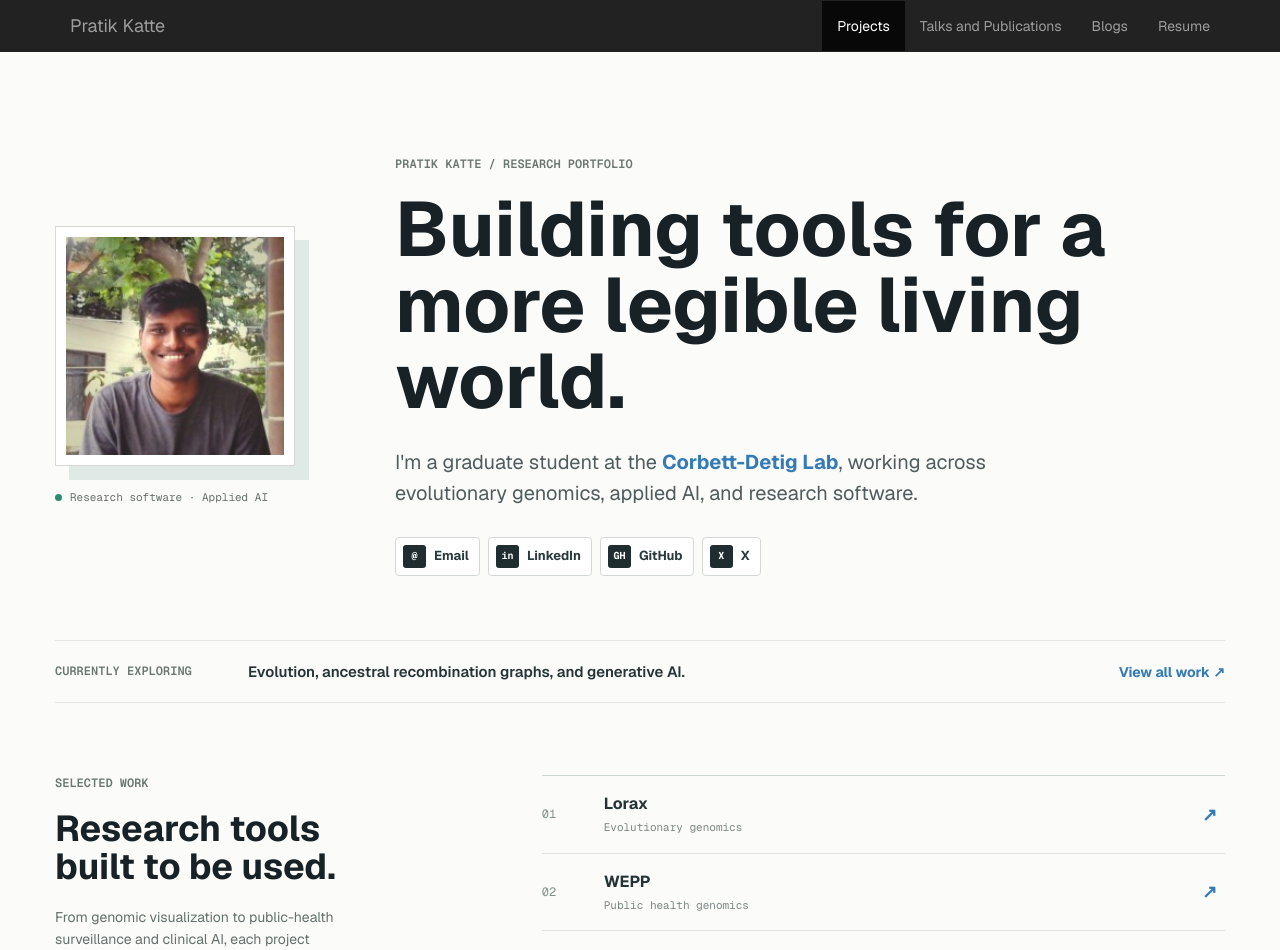
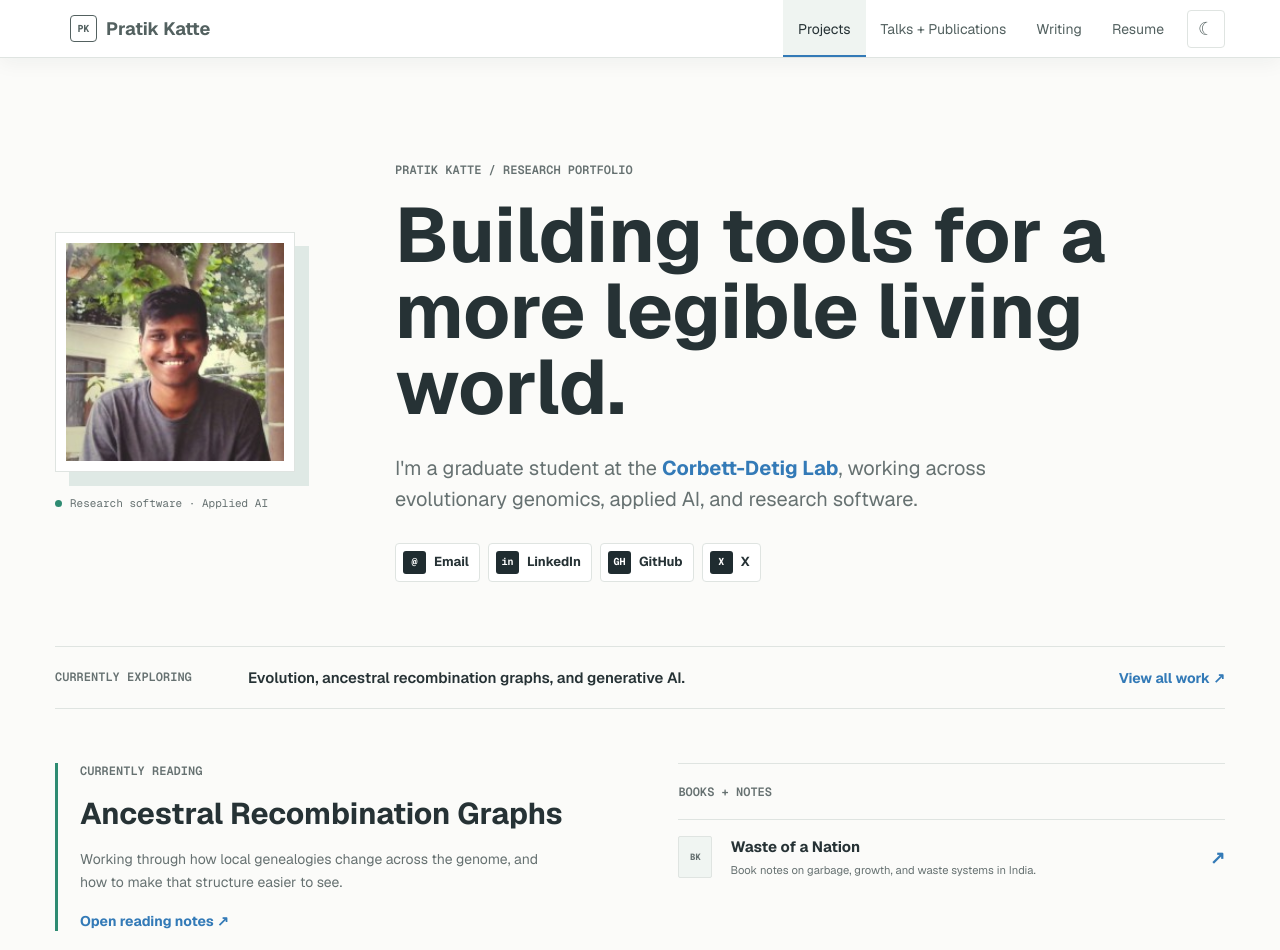
Before and after one commit to pratikkatte/portfolio, a Next.js app: page / in a window 1280 px wide. Shown: the top 950 px of the page. Built offline with nearby package versions, Linux system fonts and the light colour scheme.

Commit message:
Add theme toggle and reading sections

```diff
--- a/app/components.tsx
+++ b/app/components.tsx
@@ -2,14 +2,28 @@
 
 import Link from "next/link";
 import { usePathname } from "next/navigation";
+import { useEffect, useState } from "react";
 import { profile, type Project } from "./site-data";
 
 const nav = [
   { label: "Projects", href: "/" },
-  { label: "Talks and Publications", href: "/publications" },
-  { label: "Blogs", href: "/writing" },
+  { label: "Talks + Publications", href: "/publications" },
+  { label: "Writing", href: "/writing" },
   { label: "Resume", href: profile.resume },
 ];
+
+function getInitialTheme(): "light" | "dark" {
+  if (typeof window === "undefined") {
+    return "light";
+  }
+
+  const storedTheme = window.localStorage.getItem("theme");
+  if (storedTheme === "dark" || storedTheme === "light") {
+    return storedTheme;
+  }
+
+  return window.matchMedia("(prefers-color-scheme: dark)").matches ? "dark" : "light";
+}
 
 export function SiteHeader() {
   const pathname = usePathname();
@@ -21,15 +35,23 @@ export function SiteHeader() {
       </a>
       <nav className="nav-shell" aria-label="Primary navigation">
         <Link className="brand" href="/">
-          {profile.name}
+          <span className="brand-mark" aria-hidden="true">PK</span>
+          <span>{profile.name}</span>
         </Link>
+        <div className="nav-tools">
           <div className="nav-links">
             {nav.map((item) =>
               item.href.startsWith("/") && !item.href.endsWith(".pdf") ? (
                 <Link
                   key={item.href}
                   href={item.href}
-                aria-current={pathname === item.href ? "page" : undefined}
+                  aria-current={
+                    (item.href === "/"
+                      ? pathname === "/" || pathname === "/projects"
+                      : pathname === item.href)
+                      ? "page"
+                      : undefined
+                  }
                 >
                   {item.label}
                 </Link>
@@ -40,8 +62,40 @@ export function SiteHeader() {
               ),
             )}
           </div>
+          <ThemeToggle />
+        </div>
       </nav>
     </header>
+  );
+}
+
+export function ThemeToggle() {
+  const [theme, setTheme] = useState<"light" | "dark">(getInitialTheme);
+
+  useEffect(() => {
+    document.documentElement.dataset.theme = theme;
+    window.localStorage.setItem("theme", theme);
+  }, [theme]);
+
+  function toggleTheme() {
+    const nextTheme = theme === "dark" ? "light" : "dark";
+    setTheme(nextTheme);
+    window.localStorage.setItem("theme", nextTheme);
+    document.documentElement.dataset.theme = nextTheme;
+  }
+
+  return (
+    <button
+      className="theme-toggle"
+      type="button"
+      onClick={toggleTheme}
+      aria-label={`Switch to ${theme === "dark" ? "light" : "dark"} mode`}
+      title={`Switch to ${theme === "dark" ? "light" : "dark"} mode`}
+      aria-pressed={theme === "dark"}
+      suppressHydrationWarning
+    >
+      <span aria-hidden="true">{theme === "dark" ? "☀" : "☾"}</span>
+    </button>
   );
 }
 
--- a/app/globals.css
+++ b/app/globals.css
@@ -1,13 +1,43 @@
 @import "tailwindcss";
 
 :root {
-  --ink: #333333;
-  --muted: #666666;
-  --line: #e5e5e5;
-  --nav: #222222;
-  --nav-active: #080808;
+  --page: #fbfbf9;
+  --surface: #ffffff;
+  --ink: #263235;
+  --muted: #667171;
+  --line: #dfe4e1;
+  --nav: #ffffff;
+  --nav-text: #536160;
+  --nav-hover: #eff4f1;
+  --nav-active: #1f3d3d;
+  --nav-active-text: #ffffff;
   --link: #337ab7;
   --link-hover: #23527c;
+  --soft: #f0f5f2;
+  --soft-blue: #f3f8fb;
+  --shadow: #dfe9e5;
+  --icon-bg: #1f2c30;
+  --icon-text: #ffffff;
+}
+
+[data-theme="dark"] {
+  --page: #101716;
+  --surface: #17211f;
+  --ink: #edf4f1;
+  --muted: #a8b7b2;
+  --line: #30413c;
+  --nav: #151c1b;
+  --nav-text: #b9c8c2;
+  --nav-hover: #22312e;
+  --nav-active: #c6e8dc;
+  --nav-active-text: #15211e;
+  --link: #8ec5f1;
+  --link-hover: #b8ddfa;
+  --soft: #1d302b;
+  --soft-blue: #1b2c31;
+  --shadow: #0b1110;
+  --icon-bg: #d9eee6;
+  --icon-text: #15211e;
 }
 
 * {
@@ -21,11 +51,12 @@ html {
 body {
   min-width: 320px;
   margin: 0;
-  background: #fbfbf9;
+  background: var(--page);
   color: var(--ink);
   font-family: var(--font-geist-sans), "Helvetica Neue", Helvetica, Arial, sans-serif;
   font-size: 14px;
   line-height: 1.42857143;
+  transition: background-color 180ms ease, color 180ms ease;
 }
 
 a {
@@ -90,7 +121,8 @@ hr {
   left: 15px;
   top: -50px;
   z-index: 20;
-  background: #ffffff;
+  background: var(--surface);
+  color: var(--ink);
   padding: 8px 12px;
 }
 
@@ -99,10 +131,15 @@ hr {
 }
 
 .site-header {
+  position: sticky;
+  top: 0;
+  z-index: 10;
   min-height: 50px;
-  border: 1px solid transparent;
+  border: 0;
+  border-bottom: 1px solid var(--line);
   border-radius: 0;
   background: var(--nav);
+  box-shadow: 0 5px 20px rgba(20, 35, 31, 0.05);
 }
 
 .nav-shell,
@@ -117,26 +154,43 @@ hr {
   min-height: 50px;
   align-items: stretch;
   justify-content: space-between;
+  gap: 20px;
 }
 
 .brand {
   display: flex;
   align-items: center;
-  color: #9d9d9d;
+  gap: 9px;
+  color: var(--nav-text);
   font-size: 18px;
-  font-weight: 400;
+  font-weight: 650;
   line-height: 20px;
   padding: 15px;
 }
 
 .brand:hover,
 .brand:focus {
-  color: #ffffff;
+  color: var(--ink);
   text-decoration: none;
 }
 
 .brand-mark {
-  display: none;
+  display: inline-grid;
+  width: 27px;
+  height: 27px;
+  place-items: center;
+  border: 1px solid var(--nav-text);
+  border-radius: 4px;
+  color: var(--nav-text);
+  font-family: var(--font-geist-mono), monospace;
+  font-size: 10px;
+  font-weight: 700;
+}
+
+.nav-tools {
+  display: flex;
+  align-items: stretch;
+  gap: 8px;
 }
 
 .nav-links {
@@ -148,7 +202,7 @@ hr {
 .nav-links a {
   display: flex;
   align-items: center;
-  color: #9d9d9d;
+  color: var(--nav-text);
   font-size: 14px;
   font-weight: 400;
   line-height: 20px;
@@ -159,9 +213,35 @@ hr {
 .nav-links a:hover,
 .nav-links a:focus,
 .nav-links a[aria-current="page"] {
-  background: var(--nav-active);
-  color: #ffffff;
+  background: var(--nav-hover);
+  color: var(--ink);
   text-decoration: none;
+}
+
+.nav-links a[aria-current="page"] {
+  box-shadow: inset 0 -2px 0 var(--link);
+}
+
+.theme-toggle {
+  display: inline-grid;
+  width: 38px;
+  height: 38px;
+  align-self: center;
+  place-items: center;
+  border: 1px solid var(--line);
+  border-radius: 4px;
+  background: transparent;
+  color: var(--nav-text);
+  cursor: pointer;
+  font-size: 18px;
+  line-height: 1;
+}
+
+.theme-toggle:hover,
+.theme-toggle:focus-visible {
+  background: var(--nav-hover);
+  color: var(--ink);
+  outline: none;
 }
 
 .section-shell {
@@ -182,10 +262,10 @@ hr {
 }
 
 .home-portrait-card {
-  border: 1px solid #d7d9d5;
-  background: #ffffff;
+  border: 1px solid var(--line);
+  background: var(--surface);
   padding: 10px;
-  box-shadow: 14px 14px 0 #dfe9e5;
+  box-shadow: 14px 14px 0 var(--shadow);
 }
 
 .home-portrait-card img {
@@ -199,7 +279,7 @@ hr {
   align-items: center;
   gap: 8px;
   margin: 24px 0 0;
-  color: #68706e;
+  color: var(--muted);
   font-family: var(--font-geist-mono), monospace;
   font-size: 11px;
   line-height: 1.4;
@@ -219,7 +299,7 @@ hr {
 
 .home-kicker,
 .home-signal-label {
-  color: #6b7773;
+  color: var(--muted);
   font-family: var(--font-geist-mono), monospace;
   font-size: 12px;
   font-weight: 600;
@@ -234,7 +314,7 @@ hr {
 .home-intro h1 {
   max-width: 760px;
   margin: 0;
-  color: #172126;
+  color: var(--ink);
   font-size: clamp(48px, 6vw, 78px);
   font-weight: 650;
   letter-spacing: 0;
@@ -244,7 +324,7 @@ hr {
 .home-lede {
   max-width: 680px;
   margin: 28px 0 0;
-  color: #505c5d;
+  color: var(--muted);
   font-size: 20px;
   line-height: 1.55;
 }
@@ -264,10 +344,10 @@ hr {
   display: inline-flex;
   align-items: center;
   gap: 8px;
-  border: 1px solid #d4d9d6;
+  border: 1px solid var(--line);
   border-radius: 4px;
-  background: #ffffff;
-  color: #2b3b3d;
+  background: var(--surface);
+  color: var(--ink);
   font-size: 13px;
   font-weight: 650;
   padding: 7px 10px 7px 7px;
@@ -275,9 +355,9 @@ hr {
 
 .contact-link:hover,
 .contact-link:focus {
-  border-color: #337ab7;
-  background: #f3f8fb;
-  color: #23527c;
+  border-color: var(--link);
+  background: var(--soft-blue);
+  color: var(--link-hover);
   text-decoration: none;
 }
 
@@ -287,8 +367,8 @@ hr {
   height: 23px;
   place-items: center;
   border-radius: 3px;
-  background: #1f2c30;
-  color: #ffffff;
+  background: var(--icon-bg);
+  color: var(--icon-text);
   font-family: var(--font-geist-mono), monospace;
   font-size: 10px;
   font-weight: 700;
@@ -308,7 +388,7 @@ hr {
 }
 
 .home-signal strong {
-  color: #263436;
+  color: var(--ink);
   font-size: 15px;
   font-weight: 600;
 }
@@ -324,6 +404,91 @@ hr {
   text-decoration: none;
 }
 
+.reading-section {
+  display: grid;
+  grid-template-columns: minmax(0, 1fr) minmax(0, 1fr);
+  gap: clamp(28px, 6vw, 84px);
+  border-bottom: 1px solid var(--line);
+  padding: 54px 0 58px;
+}
+
+.reading-current {
+  border-left: 3px solid #2e8b72;
+  padding-left: 22px;
+}
+
+.reading-current h2,
+.reading-books h2 {
+  margin: 0;
+  color: var(--ink);
+  font-size: 30px;
+  font-weight: 650;
+  line-height: 1.08;
+}
+
+.reading-current p:not(.home-kicker) {
+  max-width: 480px;
+  margin: 18px 0;
+  color: var(--muted);
+  line-height: 1.6;
+}
+
+.reading-current a {
+  font-weight: 650;
+}
+
+.reading-books {
+  border-top: 1px solid var(--line);
+  padding-top: 20px;
+}
+
+.book-row {
+  display: grid;
+  grid-template-columns: 38px minmax(0, 1fr) 24px;
+  align-items: center;
+  gap: 14px;
+  border-top: 1px solid var(--line);
+  color: var(--ink);
+  margin-top: 4px;
+  padding: 16px 0;
+}
+
+.book-row:hover,
+.book-row:focus {
+  color: var(--link-hover);
+  text-decoration: none;
+}
+
+.book-mark {
+  display: inline-grid;
+  width: 34px;
+  height: 42px;
+  place-items: center;
+  border: 1px solid var(--line);
+  border-radius: 2px;
+  background: var(--soft);
+  color: var(--muted);
+  font-family: var(--font-geist-mono), monospace;
+  font-size: 9px;
+  font-weight: 700;
+}
+
+.book-row strong,
+.book-row small {
+  display: block;
+}
+
+.book-row strong {
+  font-size: 15px;
+  font-weight: 650;
+}
+
+.book-row small {
+  margin-top: 5px;
+  color: var(--muted);
+  line-height: 1.45;
+}
+
 .home-work-index {
   display: grid;
   grid-template-columns: minmax(220px, 0.72fr) minmax(0, 1.28fr);
@@ -335,7 +500,7 @@ hr {
 .home-detail-heading h2 {
   max-width: 340px;
   margin: 0;
-  color: #172126;
+  color: var(--ink);
   font-size: 36px;
   font-weight: 650;
   line-height: 1.05;
@@ -344,12 +509,12 @@ hr {
 .home-section-intro > p:last-child {
   max-width: 310px;
   margin: 20px 0 0;
-  color: #64706e;
+  color: var(--muted);
   line-height: 1.6;
 }
 
 .home-project-list {
-  border-top: 1px solid #cfd6d2;
+  border-top: 1px solid var(--line);
 }
 
 .home-project-row {
@@ -357,20 +522,20 @@ hr {
   grid-template-columns: 48px minmax(0, 1fr) 24px;
   align-items: center;
   gap: 14px;
-  border-bottom: 1px solid #dfe4e1;
-  color: #243335;
+  border-bottom: 1px solid var(--line);
+  color: var(--ink);
   padding: 17px 8px 17px 0;
 }
 
 .home-project-row:hover,
 .home-project-row:focus {
-  background: #f0f5f2;
-  color: #1d5660;
+  background: var(--soft);
+  color: var(--link-hover);
   text-decoration: none;
 }
 
 .home-project-number {
-  color: #81908b;
+  color: var(--muted);
   font-family: var(--font-geist-mono), monospace;
   font-size: 12px;
 }
@@ -387,7 +552,7 @@ hr {
 
 .home-project-row small {
   margin-top: 4px;
-  color: #7b8784;
+  color: var(--muted);
   font-family: var(--font-geist-mono), monospace;
   font-size: 11px;
 }
@@ -439,7 +604,7 @@ hr {
 }
 
 .lead {
-  color: #444444;
+  color: var(--muted);
   font-size: 21px;
   font-weight: 300;
   line-height: 1.35;
@@ -491,9 +656,9 @@ hr {
   width: 360px;
   max-width: 42%;
   margin: 0 0 15px 28px;
-  border: 1px solid #cccccc;
+  border: 1px solid var(--line);
   padding: 2px;
-  background: #ffffff;
+  background: var(--surface);
 }
 
 .project-image img {
@@ -547,7 +712,7 @@ hr {
 .project-gallery img {
   width: auto;
   height: 200px;
-  border: 1px solid #dddddd;
+  border: 1px solid var(--line);
 }
 
 .clearfix::after,
@@ -626,7 +791,7 @@ hr {
   width: 190px;
   height: 110px;
   margin: 0 0 10px 20px;
-  border: 1px solid #dddddd;
+  border: 1px solid var(--line);
   object-fit: cover;
 }
 
@@ -686,6 +851,11 @@ hr {
     padding: 10px 12px;
   }
 
+  .nav-tools {
+    align-items: flex-start;
+    justify-content: space-between;
+  }
+
   .about {
     display: block;
   }
@@ -724,6 +894,12 @@ hr {
   .home-signal-link {
     justify-self: start;
     margin-top: 4px;
+  }
+
+  .reading-section {
+    grid-template-columns: 1fr;
+    gap: 38px;
+    padding: 46px 0 50px;
   }
 
   .home-work-index {
--- a/app/layout.tsx
+++ b/app/layout.tsx
@@ -57,7 +57,7 @@ export default function RootLayout({
   children: React.ReactNode;
 }>) {
   return (
-    <html lang="en">
+    <html lang="en" suppressHydrationWarning>
       <body
         className={`${geistSans.variable} ${geistMono.variable} antialiased`}
       >
--- a/app/page.tsx
+++ b/app/page.tsx
@@ -1,6 +1,6 @@
 import Link from "next/link";
 import { ContactLink, ProjectSection } from "./components";
-import { profile, projects } from "./site-data";
+import { profile, projects, reading } from "./site-data";
 
 export default function Home() {
   return (
@@ -41,6 +41,30 @@ export default function Home() {
         <Link href="/projects" className="home-signal-link">
           View all work <span aria-hidden="true">↗</span>
         </Link>
+      </section>
+
+      <section className="reading-section" aria-label="Reading">
+        <article className="reading-current">
+          <p className="home-kicker">Currently reading</p>
+          <h2>{reading.currently.title}</h2>
+          <p>{reading.currently.description}</p>
+          <Link href={reading.currently.href}>
+            Open reading notes <span aria-hidden="true">↗</span>
+          </Link>
+        </article>
+        <article className="reading-books">
+          <p className="home-kicker">Books + notes</p>
+          {reading.books.map((book) => (
+            <a className="book-row" href={book.href} key={book.title} target="_blank" rel="noreferrer">
+              <span className="book-mark" aria-hidden="true">BK</span>
+              <span>
+                <strong>{book.title}</strong>
+                <small>{book.description}</small>
+              </span>
+              <span className="home-project-arrow" aria-hidden="true">↗</span>
+            </a>
+          ))}
+        </article>
       </section>
 
       <section className="home-work-index" aria-labelledby="projects-title">
--- a/app/site-data.ts
+++ b/app/site-data.ts
@@ -287,6 +287,22 @@ export const writing = [
   },
 ];
 
+export const reading = {
+  currently: {
+    title: "Ancestral Recombination Graphs",
+    description:
+      "Working through how local genealogies change across the genome, and how to make that structure easier to see.",
+    href: "/writing#ancestral-recombination-graphs",
+  },
+  books: [
+    {
+      title: "Waste of a Nation",
+      description: "Book notes on garbage, growth, and waste systems in India.",
+      href: "https://pratikkatte.substack.com/p/book-summary-waste-of-nation",
+    },
+  ],
+};
+
 export const highlights = [
   "Biobank-scale genomic visualization",
   "Pathogen surveillance and phylogenetic placement",
```
Lines whose indentation alone changed are shown as unchanged.
